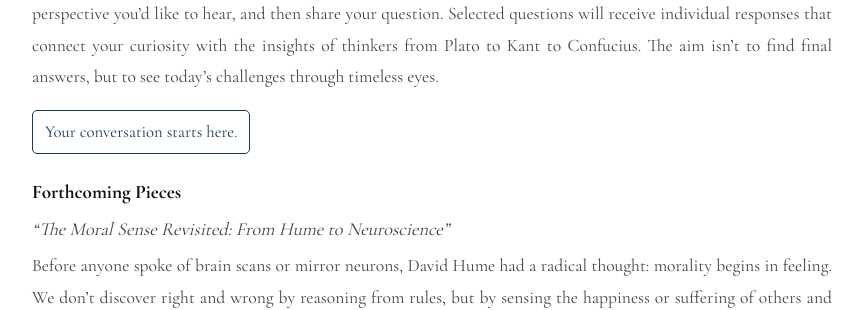
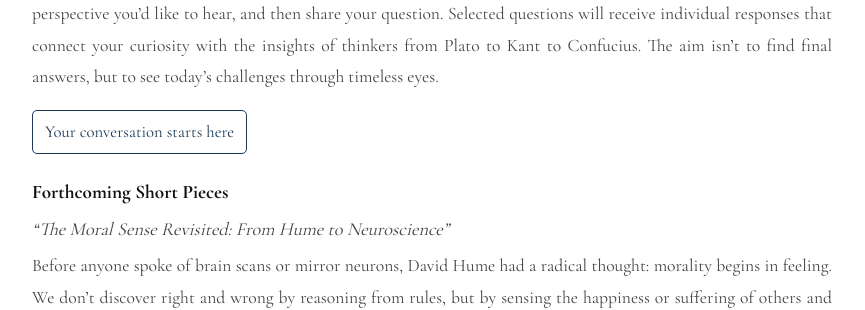
Before and after one commit to aileencluo/aileencluo.github.io, a Jekyll site: the page built from public-philosophy.md, in a window 1280 px wide and 900 px high, scrolled down 649 px. Shown: the part 138-448 px from the top of the window, without its empty margins (208-1073 px from the left). Built offline with Jekyll 4.4.1, drawn with Linux system fonts in a browser that asks for light colours.

Commit message:
Update public-philosophy.md

```diff
--- a/public-philosophy.md
+++ b/public-philosophy.md
@@ -23,10 +23,10 @@ title: Public Philosophy
 
 <div class="subhead">Ask a Philosopher!</div>
 <p class="subdesc">Have a question about life, ethics, or society? What would Aristotle say about ambition? Or Mary Wollstonecraft about online fame? <em>Ask a Philosopher!</em> turns your question into a miniature dialogue with the great minds of the past. It’s simple: choose a theme—from ethics and politics to art or technology—pick a philosopher whose perspective you’d like to hear, and then share your question. Selected questions will receive individual responses that connect your curiosity with the insights of thinkers from Plato to Kant to Confucius. The aim isn’t to find final answers, but to see today’s challenges through timeless eyes.<br>
-<a href="{{ '/ask' | relative_url }}" class="ask-button">Your conversation starts here.</a>
+<a href="{{ '/ask' | relative_url }}" class="ask-button">Your conversation starts here</a>
 </p>
 
-<div class="subhead">Forthcoming Pieces</div>
+<div class="subhead">Forthcoming Short Pieces</div>
 <p class="resource-category"><em>“The Moral Sense Revisited: From Hume to Neuroscience”</em></p>
 <p class="subdesc">Before anyone spoke of brain scans or mirror neurons, David Hume had a radical thought: morality begins in feeling. We don’t discover right and wrong by reasoning from rules, but by sensing the happiness or suffering of others and responding with sympathy. Three centuries later, neuroscience is catching up. Our moral life may indeed arise from the circuitry of emotion. Hume’s insight reminds us that ethics is not cold logic; it’s what happens when a thinking creature learns to feel.
 </p>
```
